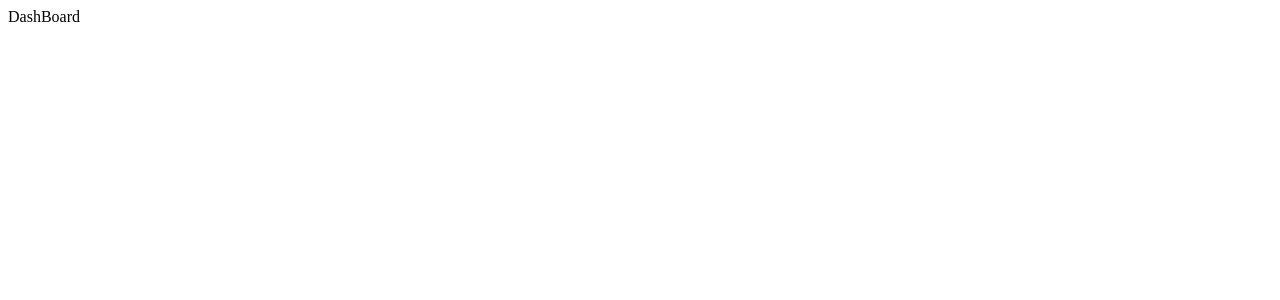
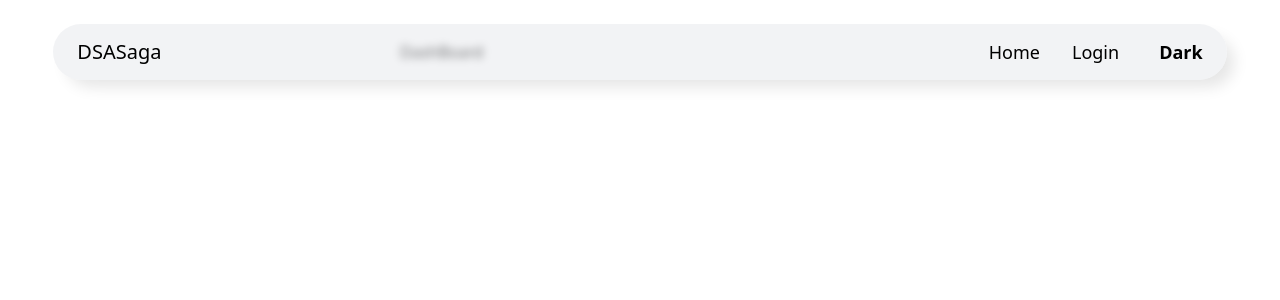
Before and after one commit to Vivekkumar0995/DSAsaga, a Next.js app: page / in a window 1280 px wide. Shown: the top 300 px of the page. Built offline with nearby package versions, Linux system fonts and the light colour scheme.

Commit message:
Co-authored-by: Zeeshan Ahmad <Zeeshan-Ahmad675@users.noreply.github.com> Co-authored-by: Saurabh Kumar <saurabh-yadav548@users.noreply.github.com>

```diff
--- a/src/app/auth/login/page.tsx
+++ b/src/app/auth/login/page.tsx
@@ -1,6 +1,9 @@
+"use client"
 const login = () => {
   return (
-    <div>Login Page</div>
+    <div>
+      Login Page
+    </div>
   )
 }
 
--- a/src/app/globals.css
+++ b/src/app/globals.css
@@ -1 +1,6 @@
 @import "tailwindcss";
+/* global {
+  body {
+    @apply bg-gray-100 font-serif;
+  }
+} */
--- a/src/app/layout.tsx
+++ b/src/app/layout.tsx
@@ -1,5 +1,6 @@
 import type { Metadata } from "next";
 import { Geist, Geist_Mono } from "next/font/google";
+import "./globals.css";
 
 const geistSans = Geist({
   variable: "--font-geist-sans",
--- a/src/app/page.tsx
+++ b/src/app/page.tsx
@@ -1,8 +1,12 @@
 import HomePage from "@/components/HomePage";
+import Navbar from "@/components/Navbar";
 import Image from "next/image";
 
 export default function Home() {
   return (
-    <HomePage/>
+    <div>
+      <Navbar />
+      <HomePage />
+    </div>
   );
 }
--- a/src/components/HomePage.tsx
+++ b/src/components/HomePage.tsx
@@ -1,6 +1,6 @@
 const HomePage = () => {
   return (
-    <div>DashBoard</div>
+    <div className="ml-100 fixed mt-10 z-0">DashBoard</div>
   )
 }
 
--- /dev/null
+++ b/src/components/Navbar.tsx
@@ -0,0 +1,28 @@
+"use client";
+import Link from "next/link";
+import React from "react";
+
+const Navbar = () => {
+  return (
+    <div className="h-full w-full flex justify-center fixed z-10">
+      <nav className="h-14 bg-gray-200/50 backdrop-blur-xs align-middle flex items-center mt-6 mb-6 p-6 gap-10 rounded-full w-11/12 shadow-[10px_10px_15px_-3px_rgba(0,0,0,0.1)] border-none hover:shadow-[10px_10px_15px_-3px_rgba(0,0,0,0.12)] hover:scale-101 transition-transform duration-500 ease-in-out">
+        <div className="flex justify-between w-full">
+          <Link href="/" className="text-xl">
+            DSASaga
+          </Link>
+          <div className="flex space-x-8">
+            <Link href="/" className="text-lg">
+              Home
+            </Link>
+            <Link href="/auth/login" className="text-lg">
+              Login
+            </Link>
+          </div>
+        </div>
+        <div className="text-lg font-bold">Dark</div>
+      </nav>
+    </div>
+  );
+};
+
+export default Navbar;
--- /dev/null
+++ b/src/types/styles.d.ts
@@ -0,0 +1 @@
+declare module "*.css";
```
